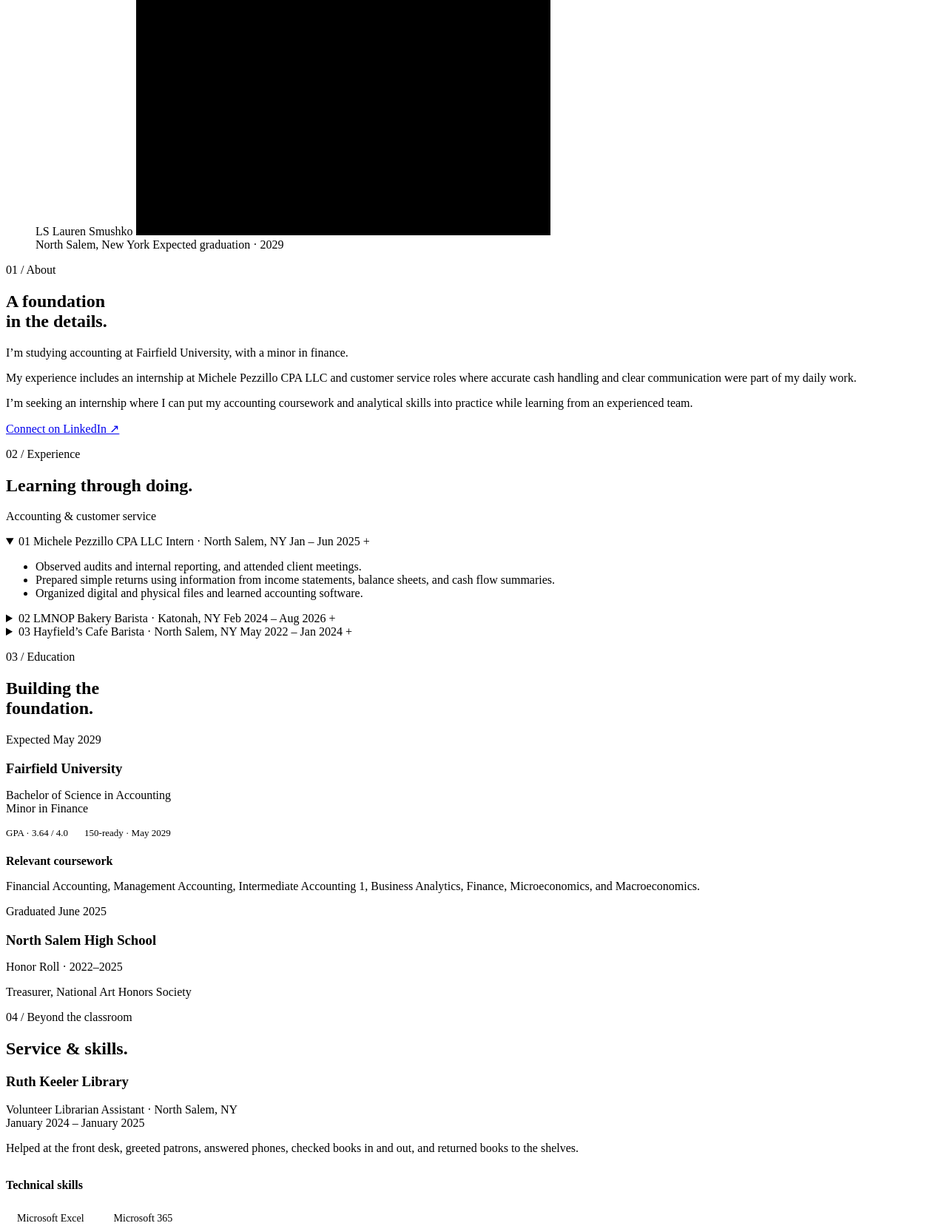
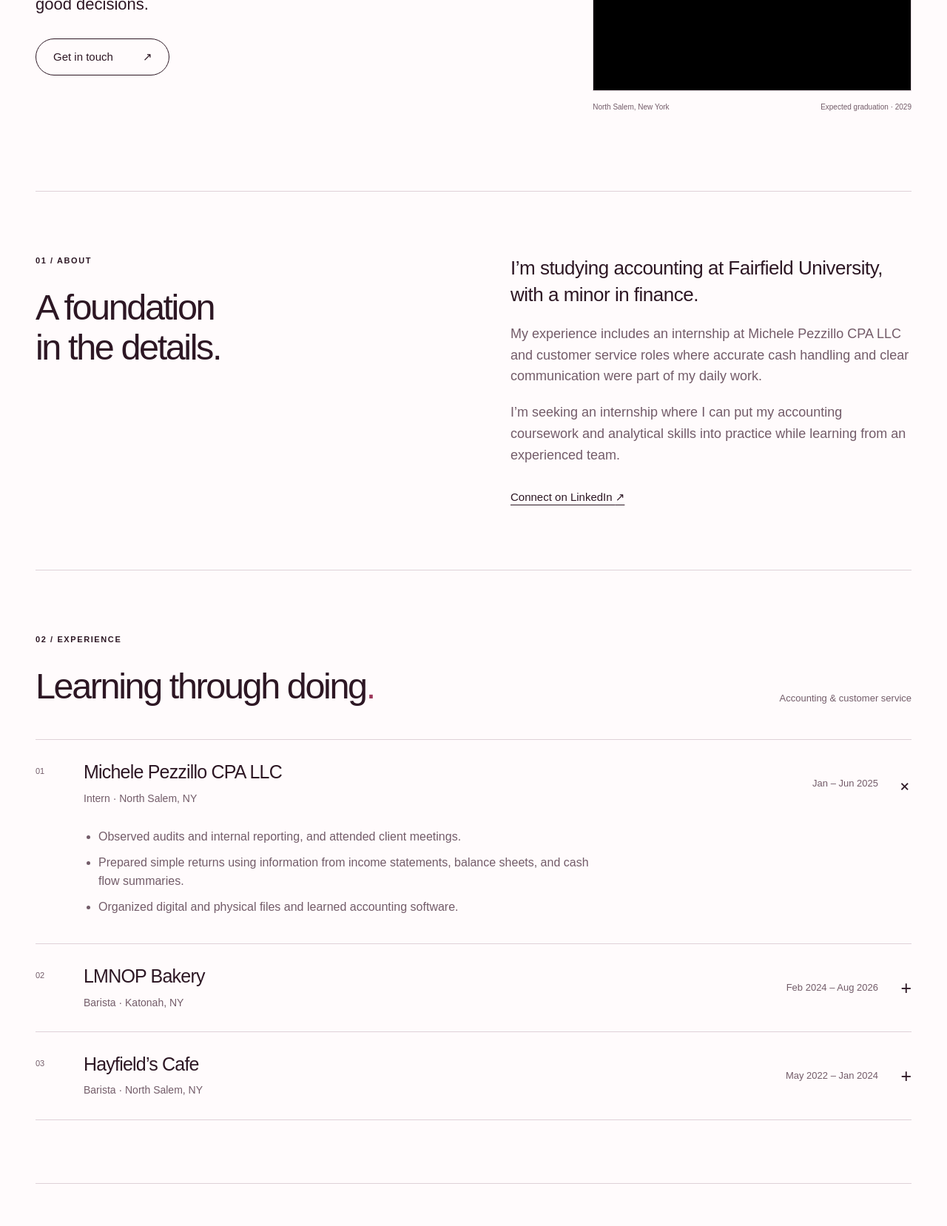
Before and after one commit to laurensmushko/laurensmushko.github.io, a plain HTML site: page index.html in a window 1280 px wide. Shown: the part 584-2241 px from the top of the page at 74% size. Drawn offline with Linux system fonts and the light colour scheme.

Commit message:
Update style.css

```diff
--- a/style.css
+++ b/style.css
@@ -1,52 +1,623 @@
-.education-entry h3 { margin-bottom: 12px; }
-.facts { display: flex; flex-wrap: wrap; gap: 10px 22px; font-size: 13px; }
-.education-entry h4 { margin-bottom: 10px; }
-.education-entry .small { color: var(--muted); }
-.skills { border-top: 1px solid var(--line); margin-top: 32px; }
-.skill-list { display: flex; flex-wrap: wrap; gap: 10px; list-style: none; padding: 0; }
-.skill-list li { font-size: 14px; border: 1px solid var(--line); padding: 6px 15px; border-radius: 40px; }
-.contact h2 { font-size: clamp(50px, 7vw, 90px); margin-bottom: 26px; }
-.contact > p:not(.eyebrow) { max-width: 570px; color: var(--muted); }
-.contact-links { display: flex; gap: 40px; margin: 30px 0; font-size: 25px; }
-.site-footer { display: flex; justify-content: space-between; gap: 20px; border-top: 1px solid var(--line); padding-block: 28px; font-size: 12px; color: var(--muted); }
-.site-footer p { margin: 0; }
-.skip-link { position: fixed; z-index: 10; top: 10px; left: 10px; padding: 10px; background: var(--ink); color: white; transform: translateY(-150%); }
-.skip-link:focus { transform: translateY(0); }
-.sr-only { position: absolute; width: 1px; height: 1px; padding: 0; margin: -1px; overflow: hidden; clip: rect(0,0,0,0); white-space: nowrap; border: 0; }
-[hidden] { display: none !important; }
+:root {
+  --paper: #fffbfc;
+  --ink: #2d1724;
+  --muted: #735c69;
+  --accent: #9c3659;
+  --line: #dfd1d8;
+  --tint: #f2e4e9;
+}
+
+* {
+  box-sizing: border-box;
+}
+
+html {
+  scroll-behavior: smooth;
+  scroll-padding-top: 100px;
+}
+
+body {
+  margin: 0;
+  color: var(--ink);
+  background: var(--paper);
+  font-family: Arial, Helvetica, sans-serif;
+  font-size: 18px;
+  line-height: 1.6;
+  -webkit-font-smoothing: antialiased;
+}
+
+a {
+  color: inherit;
+  text-underline-offset: 5px;
+  text-decoration-thickness: 1px;
+}
+
+a:hover {
+  color: var(--accent);
+}
+
+a,
+summary {
+  transition: color 0.2s ease, background 0.2s ease;
+}
+
+a:focus-visible,
+summary:focus-visible {
+  outline: 3px solid var(--accent);
+  outline-offset: 6px;
+}
+
+.wrap {
+  width: min(1200px, calc(100% - 96px));
+  margin-inline: auto;
+}
+
+/* Header and navigation */
+
+.site-header {
+  min-height: 100px;
+  display: flex;
+  justify-content: space-between;
+  align-items: center;
+  gap: 28px;
+  border-bottom: 1px solid var(--line);
+}
+
+.wordmark {
+  font-size: 23px;
+  text-decoration: none;
+  letter-spacing: -0.8px;
+}
+
+.wordmark span,
+.accent {
+  color: var(--accent);
+}
+
+nav {
+  display: flex;
+  gap: 32px;
+  font-size: 15px;
+}
+
+nav a {
+  text-decoration: none;
+}
+
+nav a:hover,
+nav a[aria-current="location"] {
+  text-decoration: underline;
+}
+
+/* Introduction */
+
+.hero {
+  display: grid;
+  grid-template-columns: 1.25fr 0.8fr;
+  gap: 80px;
+  align-items: center;
+  padding: 90px 0 105px;
+}
+
+.eyebrow {
+  margin: 0 0 26px;
+  font-size: 11px;
+  letter-spacing: 1.6px;
+  font-weight: 600;
+  text-transform: uppercase;
+}
+
+h1,
+h2,
+h3,
+h4 {
+  margin: 0;
+  font-weight: 400;
+}
+
+h1 {
+  font-size: clamp(65px, 7.7vw, 108px);
+  letter-spacing: -0.075em;
+  line-height: 0.98;
+}
+
+.hero-description {
+  max-width: 440px;
+  font-size: 22px;
+  line-height: 1.5;
+  margin: 30px 0;
+}
+
+.pill {
+  display: inline-flex;
+  align-items: center;
+  justify-content: space-between;
+  gap: 40px;
+  padding: 12px 23px;
+  border: 1px solid var(--ink);
+  border-radius: 100px;
+  text-decoration: none;
+  font-size: 15px;
+}
+
+.pill:hover {
+  background: var(--ink);
+  color: var(--paper);
+}
+
+/* Profile photograph */
+
+.portrait {
+  margin: 0;
+}
+
+.portrait-frame {
+  position: relative;
+  overflow: hidden;
+  aspect-ratio: 5 / 6;
+  background: var(--tint);
+  border: 1px solid var(--line);
+}
+
+.portrait img {
+  position: absolute;
+  inset: 0;
+  width: 100%;
+  height: 100%;
+  object-fit: cover;
+  object-position: center 35%;
+}
+
+.monogram {
+  position: absolute;
+  inset: 0;
+  display: flex;
+  align-items: center;
+  justify-content: center;
+  flex-direction: column;
+  font-size: clamp(80px, 10vw, 150px);
+  letter-spacing: -0.08em;
+}
+
+.monogram span {
+  font-size: 11px;
+  letter-spacing: 3px;
+  text-transform: uppercase;
+  margin-top: 16px;
+}
+
+figcaption {
+  display: flex;
+  justify-content: space-between;
+  flex-wrap: wrap;
+  gap: 8px;
+  margin-top: 14px;
+  font-size: 10px;
+  color: var(--muted);
+}
+
+/* Shared section styles */
+
+.section {
+  padding: 85px 0;
+  border-top: 1px solid var(--line);
+  scroll-margin-top: 20px;
+}
+
+.split {
+  display: grid;
+  grid-template-columns: 1fr 1fr;
+  gap: 100px;
+}
+
+h2 {
+  font-size: clamp(32px, 3.8vw, 49px);
+  letter-spacing: -0.05em;
+  line-height: 1.12;
+}
+
+h3 {
+  font-size: 25px;
+  letter-spacing: -0.6px;
+  line-height: 1.3;
+}
+
+h4 {
+  font-size: 12px;
+  font-weight: 600;
+  letter-spacing: 1px;
+  text-transform: uppercase;
+  margin-top: 28px;
+}
+
+p {
+  margin: 0 0 20px;
+}
+
+.lead {
+  font-size: 26px;
+  line-height: 1.4;
+  letter-spacing: -0.5px;
+}
+
+.section-copy p:not(.lead) {
+  color: var(--muted);
+}
+
+.text-link {
+  display: inline-block;
+  margin-top: 10px;
+  font-size: 15px;
+}
+
+.muted {
+  color: var(--muted);
+}
+
+.small {
+  font-size: 15px;
+  line-height: 1.65;
+}
+
+.section-heading {
+  display: flex;
+  justify-content: space-between;
+  align-items: flex-end;
+  gap: 30px;
+  margin-bottom: 45px;
+}
+
+.section-heading > p {
+  font-size: 13px;
+  margin: 0;
+}
+
+/* Expandable experience sections */
+
+details {
+  border-top: 1px solid var(--line);
+}
+
+details:last-child {
+  border-bottom: 1px solid var(--line);
+}
+
+summary {
+  padding: 28px 0;
+  display: grid;
+  grid-template-columns: 45px 1fr auto 25px;
+  align-items: center;
+  gap: 20px;
+  cursor: pointer;
+  list-style: none;
+}
+
+summary::-webkit-details-marker {
+  display: none;
+}
+
+summary:hover {
+  color: var(--accent);
+}
+
+.entry-number {
+  align-self: start;
+  padding-top: 6px;
+  color: var(--muted);
+  font-size: 11px;
+}
+
+.entry-title {
+  display: block;
+  font-size: 25px;
+  letter-spacing: -0.8px;
+  line-height: 1.25;
+}
+
+.entry-role {
+  display: block;
+  margin-top: 8px;
+  font-size: 14px;
+  color: var(--muted);
+}
+
+.entry-date {
+  font-size: 13px;
+  color: var(--muted);
+}
+
+.toggle {
+  font-size: 25px;
+  text-align: right;
+}
+
+details[open] .toggle {
+  transform: rotate(45deg);
+}
+
+.entry-content {
+  margin: 0 0 28px 65px;
+  max-width: 710px;
+  color: var(--muted);
+  font-size: 16px;
+}
+
+.entry-content ul {
+  margin: 0;
+  padding-left: 20px;
+}
+
+.entry-content li {
+  padding-bottom: 9px;
+}
+
+/* Education */
+
+.education-entry + .education-entry {
+  padding-top: 32px;
+  margin-top: 34px;
+  border-top: 1px solid var(--line);
+}
+
+.education-entry .eyebrow {
+  margin-bottom: 12px;
+  color: var(--muted);
+}
+
+.education-entry h3 {
+  margin-bottom: 12px;
+}
+
+.facts {
+  display: flex;
+  flex-wrap: wrap;
+  gap: 10px 22px;
+  font-size: 13px;
+}
+
+.education-entry h4 {
+  margin-bottom: 10px;
+}
+
+.education-entry .small {
+  color: var(--muted);
+}
+
+/* Skills */
+
+.skills {
+  border-top: 1px solid var(--line);
+  margin-top: 32px;
+}
+
+.skill-list {
+  display: flex;
+  flex-wrap: wrap;
+  gap: 10px;
+  list-style: none;
+  padding: 0;
+}
+
+.skill-list li {
+  font-size: 14px;
+  border: 1px solid var(--line);
+  padding: 6px 15px;
+  border-radius: 40px;
+}
+
+/* Contact */
+
+.contact h2 {
+  font-size: clamp(50px, 7vw, 90px);
+  margin-bottom: 26px;
+}
+
+.contact > p:not(.eyebrow) {
+  max-width: 570px;
+  color: var(--muted);
+}
+
+.contact-links {
+  display: flex;
+  gap: 40px;
+  margin: 30px 0;
+  font-size: 25px;
+}
+
+/* Footer */
+
+.site-footer {
+  display: flex;
+  justify-content: space-between;
+  gap: 20px;
+  border-top: 1px solid var(--line);
+  padding-block: 28px;
+  font-size: 12px;
+  color: var(--muted);
+}
+
+.site-footer p {
+  margin: 0;
+}
+
+/* Accessibility */
+
+.skip-link {
+  position: fixed;
+  z-index: 10;
+  top: 10px;
+  left: 10px;
+  padding: 10px;
+  background: var(--ink);
+  color: white;
+  transform: translateY(-150%);
+}
+
+.skip-link:focus {
+  transform: translateY(0);
+}
+
+.sr-only {
+  position: absolute;
+  width: 1px;
+  height: 1px;
+  padding: 0;
+  margin: -1px;
+  overflow: hidden;
+  clip: rect(0, 0, 0, 0);
+  white-space: nowrap;
+  border: 0;
+}
+
+[hidden] {
+  display: none !important;
+}
+
+/* Tablet layout */
+
 @media (max-width: 900px) {
-  .wrap { width: calc(100% - 56px); }
-  .hero { gap: 35px; padding-block: 65px; }
-  .split { gap: 45px; }
-  .entry-title { font-size: 22px; }
+  .wrap {
+    width: calc(100% - 56px);
+  }
+
+  .hero {
+    gap: 35px;
+    padding-block: 65px;
+  }
+
+  .split {
+    gap: 45px;
+  }
+
+  .entry-title {
+    font-size: 22px;
+  }
 }
+
+/* Mobile layout */
+
 @media (max-width: 640px) {
-  .wrap { width: calc(100% - 40px); }
-  body { font-size: 17px; }
-  .site-header { min-height: 95px; flex-wrap: wrap; gap: 8px; padding-block: 18px; }
-  .wordmark { font-size: 21px; }
-  nav { gap: 22px; font-size: 13px; }
-  .hero { grid-template-columns: 1fr; gap: 40px; padding: 52px 0 60px; }
-  h1 { font-size: clamp(64px, 16vw, 100px); }
-  .hero-description { font-size: 20px; }
-  .portrait { max-width: 420px; width: 100%; }
-  .portrait-frame { aspect-ratio: 1; }
-  .monogram { font-size: 110px; }
-  .section { padding-block: 55px; }
-  .split { grid-template-columns: 1fr; gap: 30px; }
-  .eyebrow { margin-bottom: 18px; }
-  .lead { font-size: 24px; }
-  .section-heading { display: block; margin-bottom: 30px; }
-  .section-heading > p { margin-top: 15px; }
-  summary { grid-template-columns: 24px minmax(0,1fr) 20px; gap: 10px; padding-block: 22px; }
-  .entry-title { font-size: 21px; }
-  .entry-date { grid-column: 2; grid-row: 2; }
-  .toggle { grid-column: 3; grid-row: 1; }
-  .entry-content { margin-left: 34px; }
-  .contact-links { gap: 30px; font-size: 22px; }
-  .contact .small a { overflow-wrap: anywhere; }
+  .wrap {
+    width: calc(100% - 40px);
+  }
+
+  body {
+    font-size: 17px;
+  }
+
+  .site-header {
+    min-height: 95px;
+    flex-wrap: wrap;
+    gap: 8px;
+    padding-block: 18px;
+  }
+
+  .wordmark {
+    font-size: 21px;
+  }
+
+  nav {
+    gap: 22px;
+    font-size: 13px;
+  }
+
+  .hero {
+    grid-template-columns: 1fr;
+    gap: 40px;
+    padding: 52px 0 60px;
+  }
+
+  h1 {
+    font-size: clamp(64px, 16vw, 100px);
+  }
+
+  .hero-description {
+    font-size: 20px;
+  }
+
+  .portrait {
+    max-width: 420px;
+    width: 100%;
+  }
+
+  .portrait-frame {
+    aspect-ratio: 1;
+  }
+
+  .monogram {
+    font-size: 110px;
+  }
+
+  .section {
+    padding-block: 55px;
+  }
+
+  .split {
+    grid-template-columns: 1fr;
+    gap: 30px;
+  }
+
+  .eyebrow {
+    margin-bottom: 18px;
+  }
+
+  .lead {
+    font-size: 24px;
+  }
+
+  .section-heading {
+    display: block;
+    margin-bottom: 30px;
+  }
+
+  .section-heading > p {
+    margin-top: 15px;
+  }
+
+  summary {
+    grid-template-columns: 24px minmax(0, 1fr) 20px;
+    gap: 10px;
+    padding-block: 22px;
+  }
+
+  .entry-title {
+    font-size: 21px;
+  }
+
+  .entry-date {
+    grid-column: 2;
+    grid-row: 2;
+  }
+
+  .toggle {
+    grid-column: 3;
+    grid-row: 1;
+  }
+
+  .entry-content {
+    margin-left: 34px;
+  }
+
+  .contact-links {
+    gap: 30px;
+    font-size: 22px;
+  }
+
+  .contact .small a {
+    overflow-wrap: anywhere;
+  }
 }
+
+/* Respect reduced-motion preferences */
+
 @media (prefers-reduced-motion: reduce) {
-  html { scroll-behavior: auto; }
-  *, *::before, *::after { transition: none !important; }
+  html {
+    scroll-behavior: auto;
+  }
+
+  *,
+  *::before,
+  *::after {
+    transition: none !important;
+  }
 }
```
